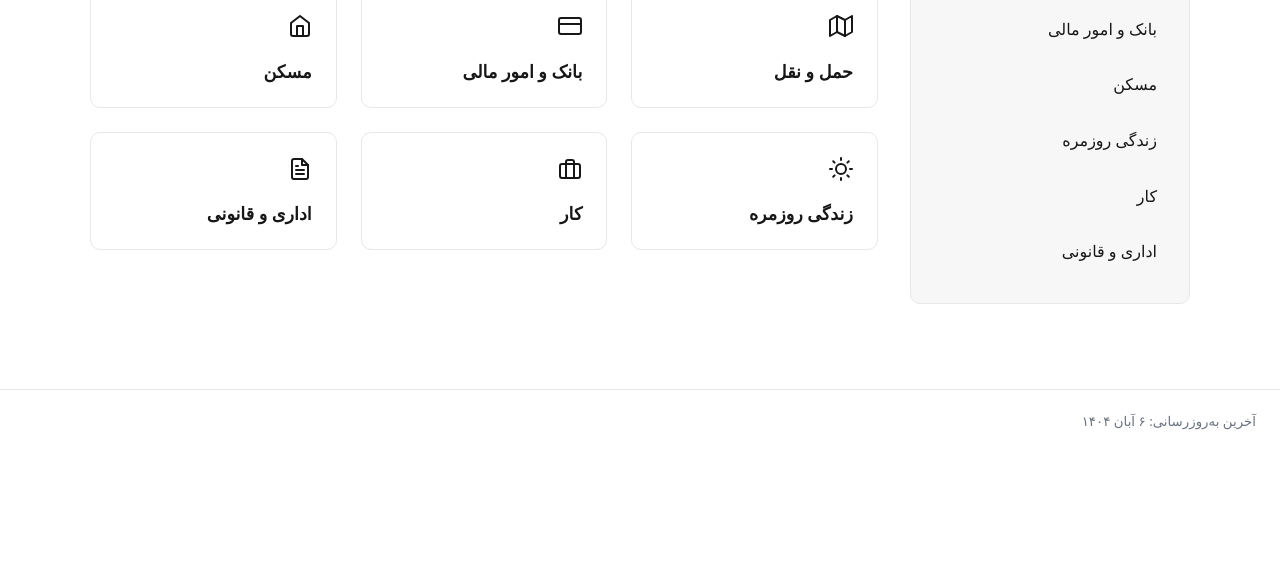
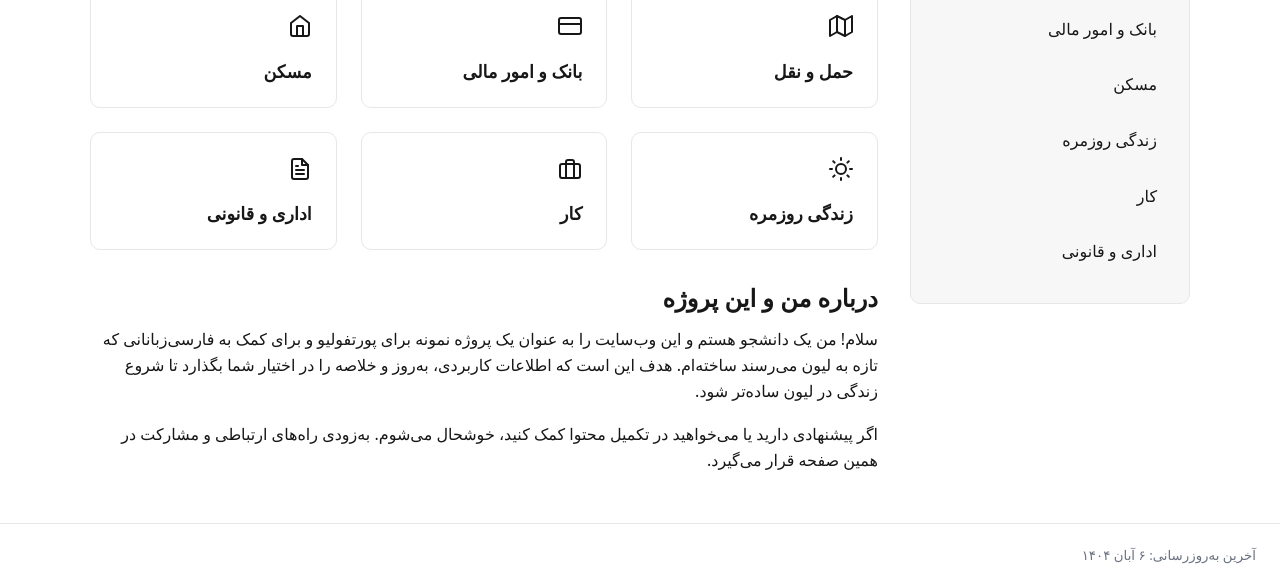
Before and after one commit to Retro-Zero/lyon-arrival-guide, a plain HTML site: page index.html in a window 1280 px wide. Shown: the part 216-802 px from the top of the page. Drawn offline with nearby package versions, Linux system fonts and the light colour scheme; a web font is replaced by a local one.

Commit message:
content: add intro section on home (about project and author)

```diff
--- a/index.html
+++ b/index.html
@@ -71,6 +71,17 @@
             <h2>اداری و قانونی</h2>
           </a>
         </section>
+        <section id="intro" class="about">
+          <h2>درباره من و این پروژه</h2>
+          <p>
+            سلام! من یک دانشجو هستم و این وب‌سایت را به عنوان یک پروژه نمونه برای پورتفولیو
+            و برای کمک به فارسی‌زبانانی که تازه به لیون می‌رسند ساخته‌ام. هدف این است که
+            اطلاعات کاربردی، به‌روز و خلاصه را در اختیار شما بگذارد تا شروع زندگی در لیون ساده‌تر شود.
+          </p>
+          <p>
+            اگر پیشنهادی دارید یا می‌خواهید در تکمیل محتوا کمک کنید، خوشحال می‌شوم. به‌زودی راه‌های ارتباطی و مشارکت در همین صفحه قرار می‌گیرد.
+          </p>
+        </section>
       </article>
     </main>
   </div>
--- a/styles/layout.css
+++ b/styles/layout.css
@@ -33,6 +33,8 @@
 .card:hover { box-shadow: 0 2px 10px rgba(0,0,0,0.04); text-decoration: none; }
 .card h2 { margin: var(--space-3) 0 0; font-size: 1.1rem; }
 
+.about { margin-top: var(--space-6); }
+
 /* Responsive */
 @media (max-width: 960px) {
   .layout { grid-template-columns: 1fr; }
```
